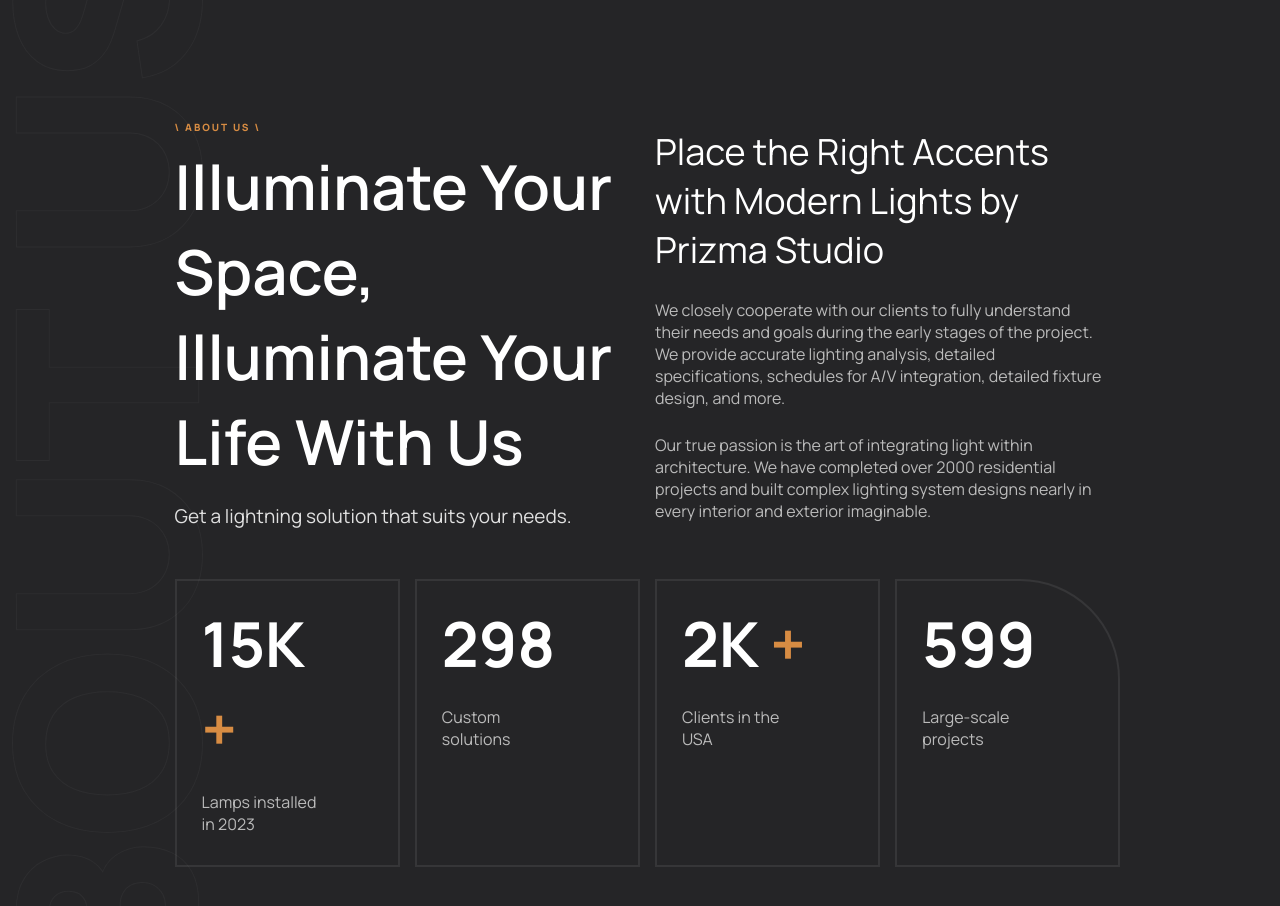
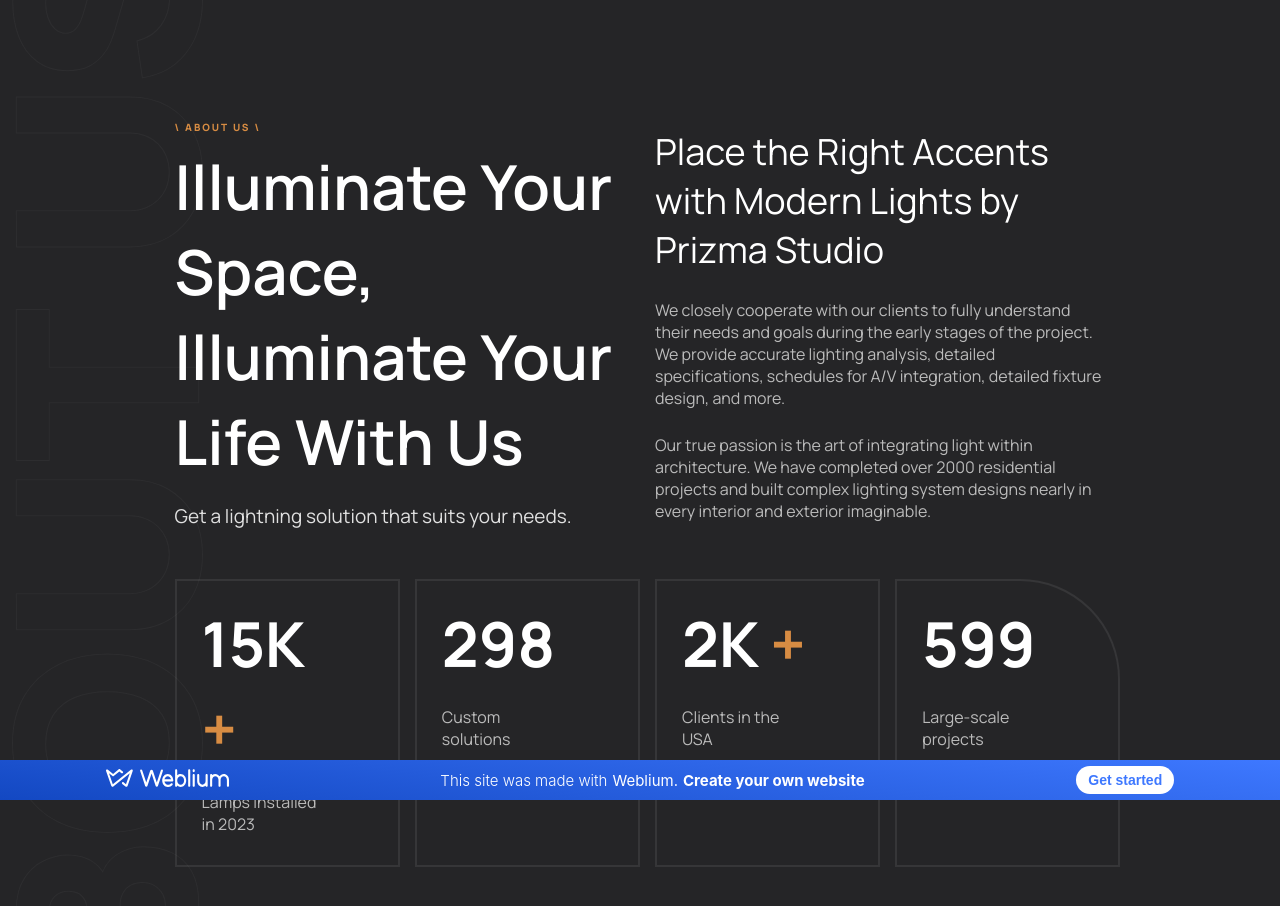
Before and after one commit to ArseniiHaiduk/lighting-design, a plain HTML site: page index.html in a window 1280 px wide. Drawn offline with Linux system fonts and the light colour scheme.

Commit message:
add advertising

```diff
--- a/index.html
+++ b/index.html
@@ -62,7 +62,7 @@
         </div>
       </div>
     </section>
-    <!-- <section class="advertising">
+    <section class="advertising">
       <div class="advertising__logo">
         <svg
           class="w-banner__logo--desktop"
@@ -90,6 +90,6 @@
       <div class="advertising__button-container">
         <button class="advertising__button">Get started</button>
       </div>
-    </section> -->
+    </section>
   </body>
 </html>
--- a/style.css
+++ b/style.css
@@ -1,7 +1,3 @@
-/* html {
-  overflow: hidden;
-} */
-
 body {
   margin: 0;
 }
```
